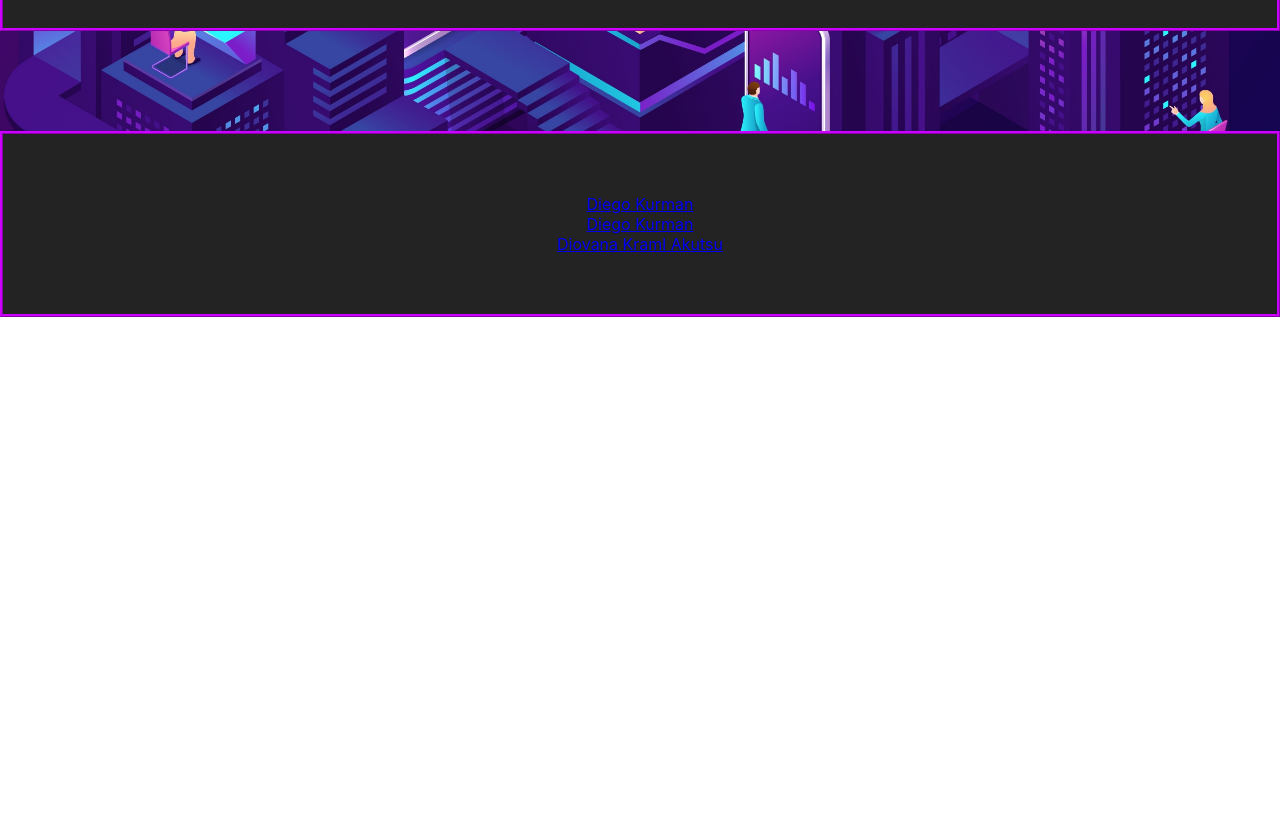
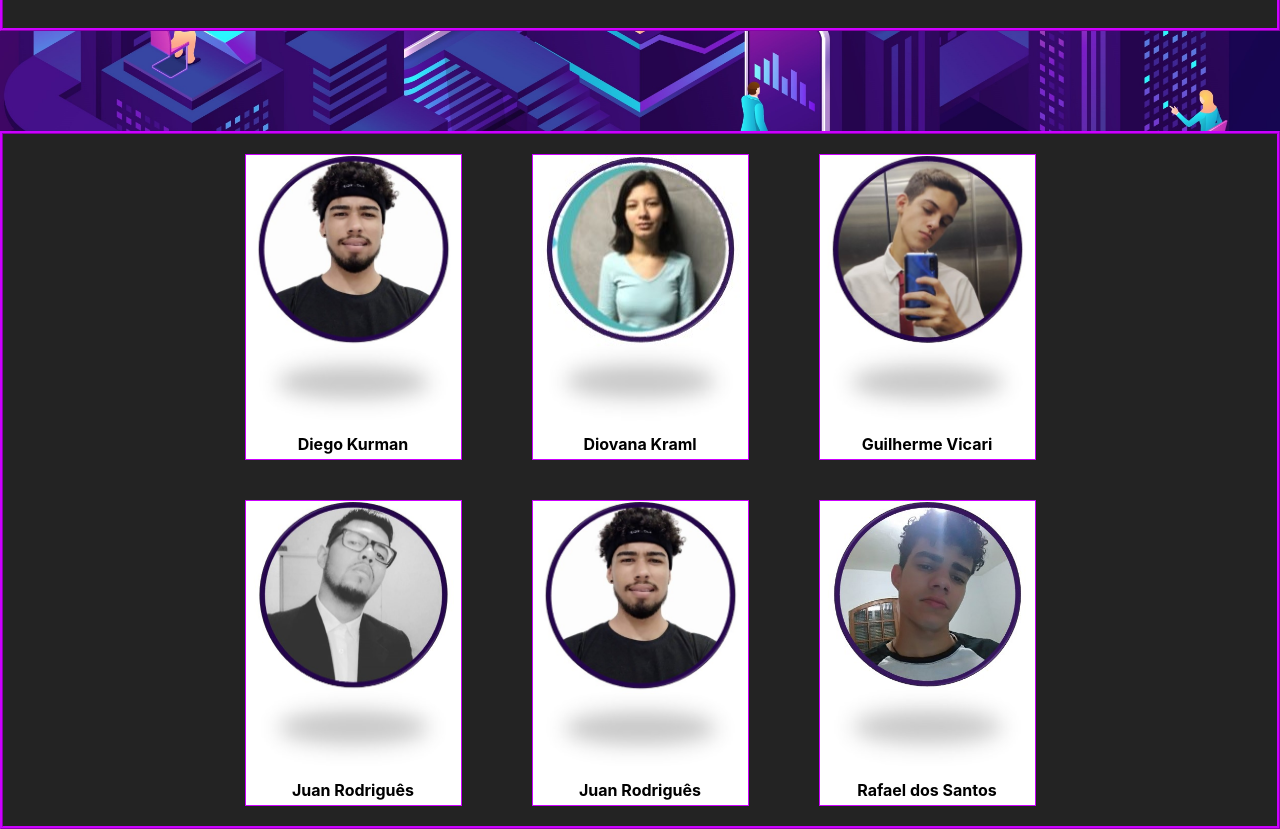
Before and after one commit to lucas-castione/Ninth-Group, a plain HTML site: page sobre.html in a window 1280 px wide. Shown: the part 560-1389 px from the top of the page. Before the commit the page ends 877 px from the top, so only its background shows below. Drawn offline with Linux system fonts and the light colour scheme; a script that the page names is missing.

Commit message:
Implementando 'sobre.html'

```diff
--- a/css/styleSobre.css
+++ b/css/styleSobre.css
@@ -119,7 +119,7 @@ body {
   }
 
   .news input {
-    font #cc00ff; ;
+    font : #cc00ff;
     height: 25px;
     width: 250px;
   }
@@ -180,3 +180,42 @@ body {
     color: white;
       padding-top: 45px;
   }
+
+  .cards{
+    border: 1px #cc00ff ridge;
+   max-width: 275px;
+    background: #ffffff;
+    margin: 20px 35px;
+  }
+.cards p{
+  min-width: 215px;
+  background: white;
+  margin: 0 0 5px;
+  font-weight: bold;
+  text-align: center;
+}
+.cards h3{
+  color: #cc00ff;
+
+}
+  .cards img {
+    width: 215px;
+    height: 275px;
+  }
+  .box1{
+    display: flex;
+    justify-content: center;
+    background-color: #232323;
+    border: 3px #cc00ff ridge;
+    border-bottom: 0px;
+
+  }
+
+
+  .box2{
+    display: flex;
+    justify-content: center;
+    background-color: #232323;
+    border: 3px #cc00ff ridge;
+    border-top: 0px;
+  }
--- a/css/stylesimulador.css
+++ b/css/stylesimulador.css
@@ -8,6 +8,7 @@ html {
 
 body{
     color: white;
+    background: #553285;
 }
 
 .sensor{
--- a/sobre.html
+++ b/sobre.html
@@ -1,5 +1,6 @@
 <!DOCTYPE html>
 <html lang="pt-br">
+
 <head>
   <meta charset="UTF-8" />
   <meta name="viewport" content="width=device-width, initial-scale=1.0" />
@@ -9,6 +10,7 @@
   <script type="text/javascript" src="script/scriptcartao.js"></script>
   <script type="text/javascript" src="https://platform.linkedin.com/badges/js/profile.js" async defer></script>
 </head>
+
 <body>
   <div class="header">
     <div class="container">
@@ -18,7 +20,7 @@
       <div class="nav">
         <ul>
           <li><a href="index.html">INICIO</a></li>
-            <li ><a class="botaosobre" href="sobre.html"> <span>SOBRE</span></a></li>
+          <li><a class="botaosobre" href="sobre.html"> <span>SOBRE</span></a></li>
           <li><a href="servico.html">SERVIÇOS</a></li>
         </ul>
       </div>
@@ -31,10 +33,14 @@
   <div class="valores">
     <div class="container">
       <h3>Sobre</h3> <br>
-        A Ninth Group é um provedor de serviço tercerizado focado em garantir uma melhor performance no estocamento de remédios.
-        Oferece a melhor solução para sua empresa na parte de monitoramento da temperatura e umidade, para que assim evite que os remédios sejam alterados
-        por questões externas e assim sejam descartados ou deixados de serem usados pelos clientes e sejam substituídos por marcas concorrentes.
-        Pensando nesses fatores o Ninth Group surgiu em 2020 com uma metodologia ágil e eficaz que garante que o cliente fique próximo do projeto e tenha seu produto entregue em pouco tempo.
+      A Ninth Group é um provedor de serviço tercerizado focado em garantir uma melhor performance no estocamento de
+      remédios.
+      Oferece a melhor solução para sua empresa na parte de monitoramento da temperatura e umidade, para que assim evite
+      que os remédios sejam alterados
+      por questões externas e assim sejam descartados ou deixados de serem usados pelos clientes e sejam substituídos
+      por marcas concorrentes.
+      Pensando nesses fatores o Ninth Group surgiu em 2020 com uma metodologia ágil e eficaz que garante que o cliente
+      fique próximo do projeto e tenha seu produto entregue em pouco tempo.
     </div>
   </div>
   <div class="footer">
@@ -42,11 +48,37 @@
     </div>
   </div>
 </body>
-  <div class="valores">
-    <div class="LI-profile-badge"  data-version="v1" data-size="medium" data-locale="en_US" data-type="vertical" data-theme="dark" data-vanity="diego-kurman-5a32a1176"><a class="LI-simple-link" href='https://br.linkedin.com/in/diego-kurman-5a32a1176?trk=profile-badge'>Diego Kurman</a></div>
-    <div class="LI-profile-badge"  data-version="v1" data-size="large" data-locale="en_US" data-type="vertical" data-theme="dark" data-vanity="diego-kurman-5a32a1176"><a class="LI-simple-link" href='https://br.linkedin.com/in/diego-kurman-5a32a1176?trk=profile-badge'>Diego Kurman</a></div>
-    <div class="LI-profile-badge"  data-version="v1" data-size="medium" data-locale="pt_BR" data-type="horizontal" data-theme="dark" data-vanity="diovana-kraml-akutsu-8469811a7"><a class="LI-simple-link" href='https://br.linkedin.com/in/diovana-kraml-akutsu-8469811a7?trk=profile-badge'>Diovana Kraml Akutsu</a></div>
+
+<div class="box1">
+  <div class="cards">
+    <img src="img/diego.jpg" alt="">
+    <p>Diego Kurman</p>
+  </div>
+  <div class="cards">
+    <img src="img/diovana.jpg" alt="">
+    <p>Diovana Kraml</p>
+  </div>
+  <div class="cards">
+    <img src="img/vicari.jpg" alt="">
+    <p>Guilherme Vicari</p>
+  </div>
+</div>
+
+<div class="box2">
+  <div class="cards">
+    <img src="img/juan.jpg" alt="">
+    <p>Juan Rodriguês</p>
+  </div>
+  <div class="cards">
+    <img src="img/diego.jpg" alt="">
+    <p>Juan Rodriguês</p>
+  </div>
+  <div class="cards">
+    <img src="img/rafael.jpg" alt="">
+    <p>Rafael dos Santos</p>
   </div>
 </div>
 </div>
+</div>
+
 </html>
```
Also changed, not shown: simulador.html (+3 -3 lines), img/diego.jpg (added), img/diovana.jpg (added), img/juan.jpg (added), img/rafael.jpg (added), img/vicari.jpg (added). Lines whose indentation alone changed are shown as unchanged.
